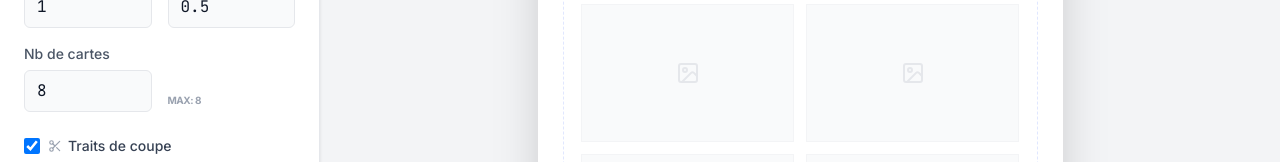
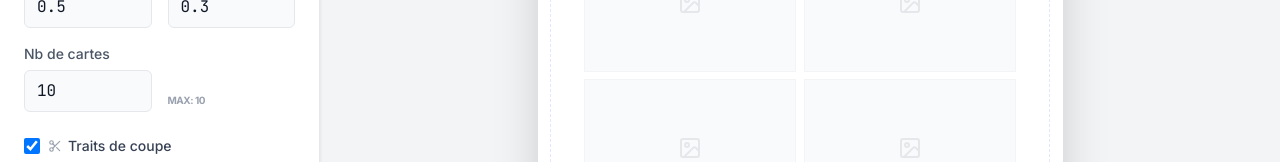
Before and after one commit to Damien-001/Carte-, a React (Vite) app: page / in a window 1280 px wide. Shown: the part 252-414 px from the top of the page. Built offline with nearby package versions, Linux system fonts and the light colour scheme.

Commit message:
Fit exactly 10 cards (2x5) on A4 with adjusted margin and spacing

```diff
--- a/src/App.tsx
+++ b/src/App.tsx
@@ -19,11 +19,13 @@ const A4_HEIGHT = 297;
 export default function App() {
   const [image, setImage] = useState<string | null>(null);
   // Internal values are in mm; UI displays cm (÷10)
+  // 2 cols × 5 rows = 10 cards on A4 (210×297mm)
+  // 2×85 + 1×10 + 2×5 = 190mm wide ✓  |  5×55 + 4×3 + 2×5 = 297mm tall ✓
   const [settings, setSettings] = useState<CardSettings>({
     width: 85,   // 8.5 cm
     height: 55,  // 5.5 cm
-    margin: 10,  // 1 cm
-    spacing: 5,  // 0.5 cm
+    margin: 5,   // 0.5 cm
+    spacing: 3,  // 0.3 cm
     showCropMarks: true,
     maxCards: 10,
   });
@@ -51,7 +53,7 @@ export default function App() {
     return { cols, rows, totalWidth, totalHeight, offsetX, offsetY };
   }, [settings.width, settings.height, settings.margin, settings.spacing]);
 
-  const theoreticalMax = Math.min(10, grid.cols * grid.rows);
+  const theoreticalMax = grid.cols * grid.rows;
 
   // Sync maxCards if it exceeds theoreticalMax or is initialized too high
   useMemo(() => {
```
